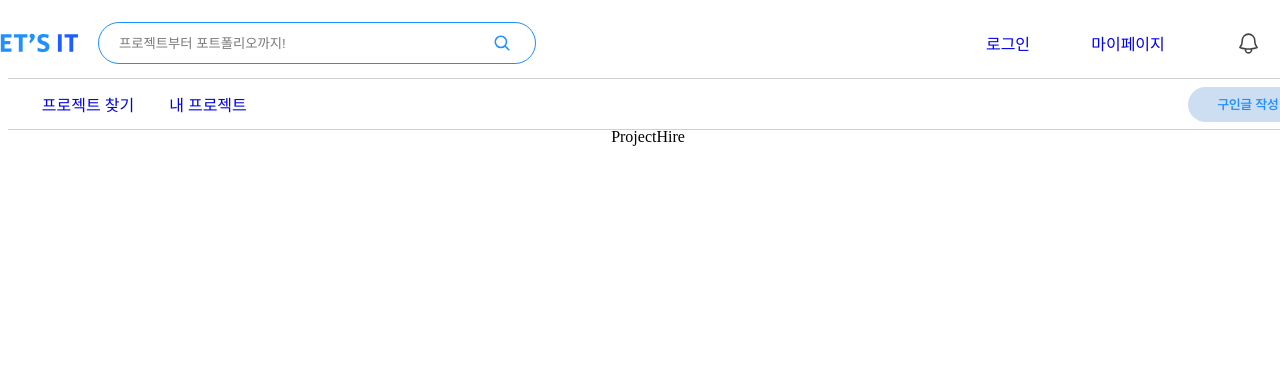
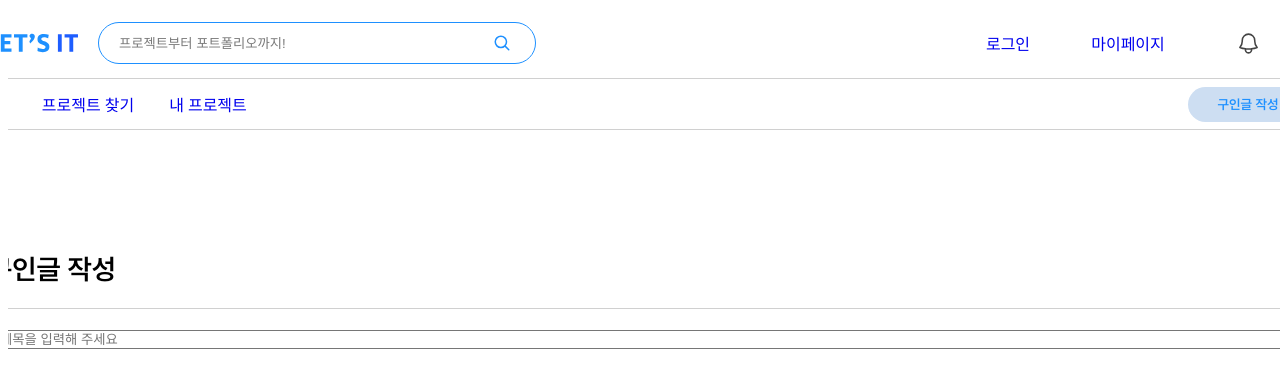
Before and after one commit to yezixx/SOLUX_LETS_IT_Frontend, a React (Vite) app: page /projects/post in a window 1280 px wide. Shown: the top 388 px of the page. Built offline with nearby package versions, Linux system fonts and the light colour scheme; no server answers; the HTML template or start-up script is replaced by a standard one.

Commit message:
Feat: 구인글 작성

```diff
--- a/src/Screen/ProjectHire/ProjectHire.jsx
+++ b/src/Screen/ProjectHire/ProjectHire.jsx
@@ -1,5 +1,17 @@
+import styles from "./ProjectHire.module.css";
+
 const ProjectHire = () => {
-  return <>ProjectHire</>;
+  return (
+    <div className={styles.projectHire}>
+      구인글 작성
+      {/*구인글 제목란 */}
+      <input
+        styles={styles.projectHire__projectTitle}
+        name="title"
+        placeholder="제목을 입력해 주세요"
+      />
+    </div>
+  );
 };
 
 export default ProjectHire;
--- a/src/Screen/ProjectHire/ProjectHire.module.css
+++ b/src/Screen/ProjectHire/ProjectHire.module.css
@@ -0,0 +1,18 @@
+.projectHire input {
+  padding: 0 10px;
+}
+.projectHire {
+  width: 1320px;
+  height: 40px;
+  border-bottom: 1px solid var(--line-color);
+  margin-top: 100px;
+  font-size: 28px;
+  font-family: "pretendardB";
+  padding: 20px 0;
+  display: flex;
+  gap: 40px;
+  flex-direction: column;
+}
+.projectHire__projectTitle {
+  border-bottom: 2px solid var(--line-color);
+}
```
